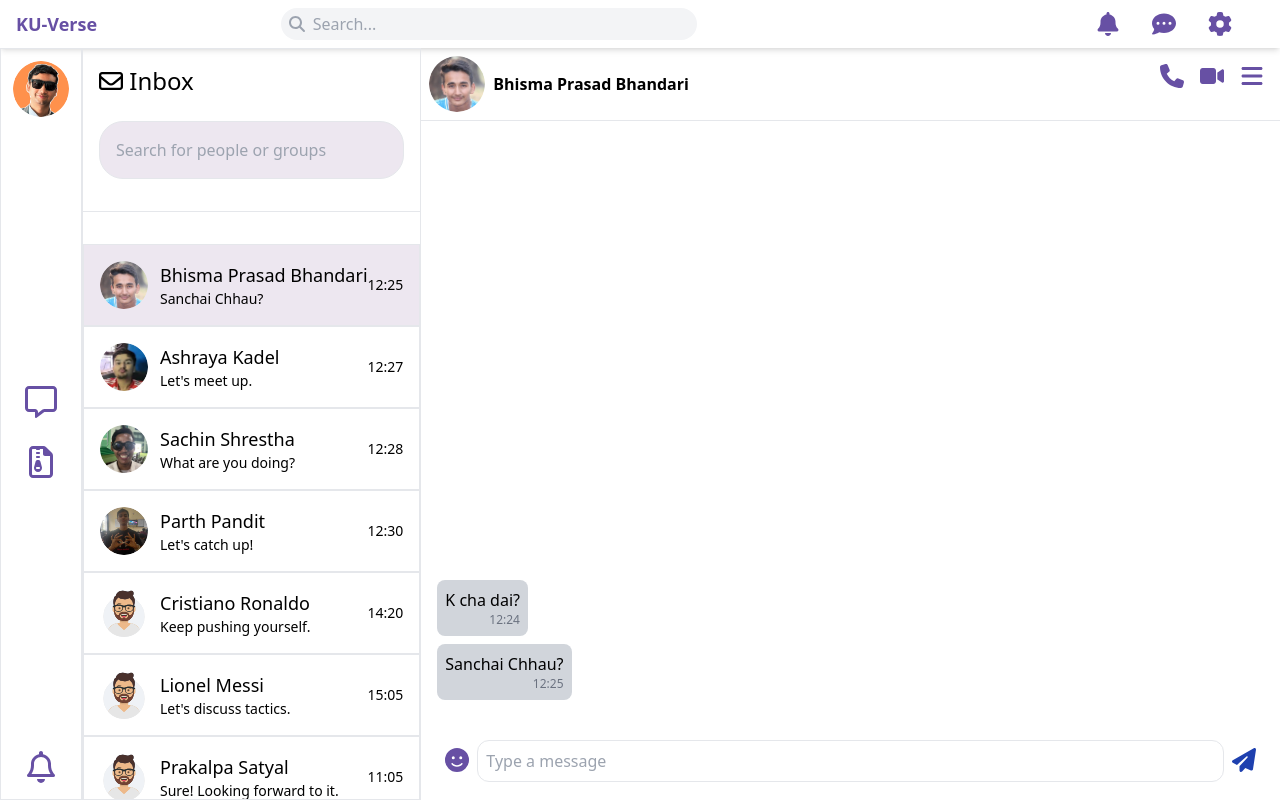
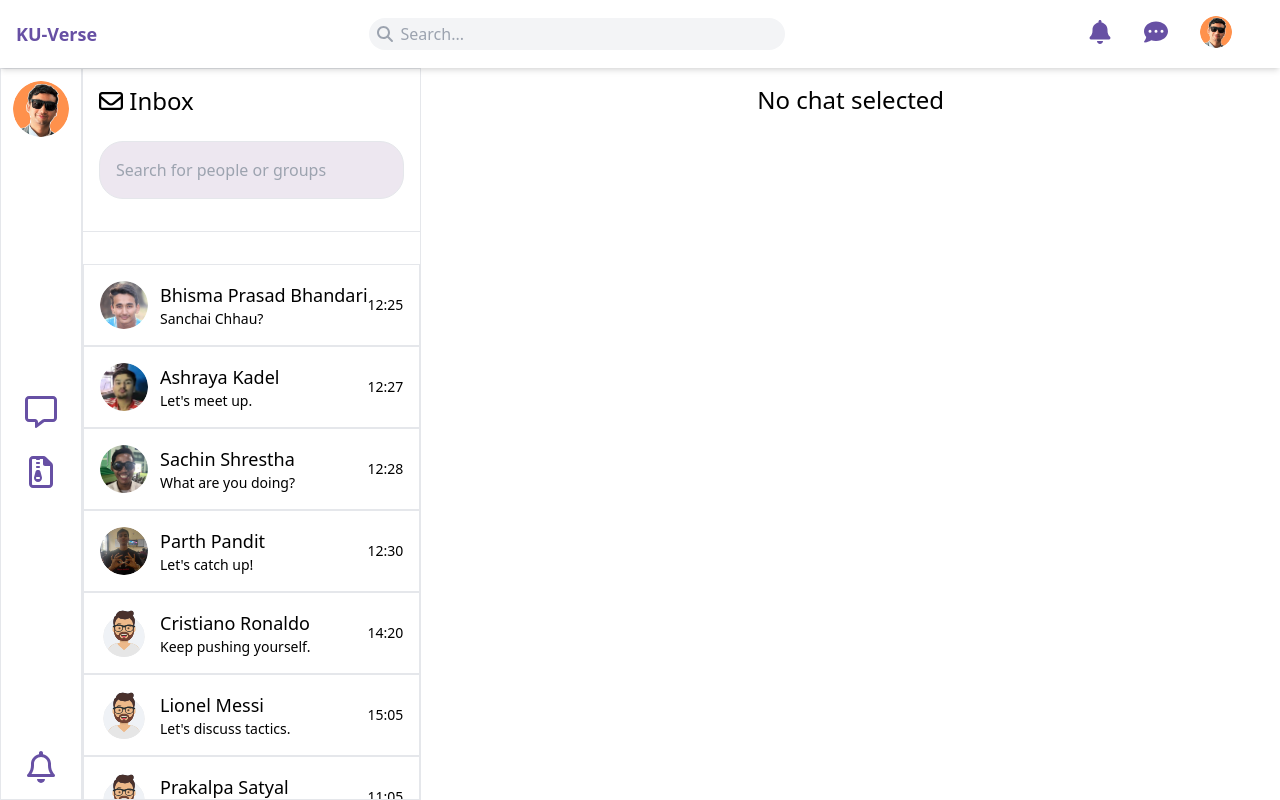
Before and after one commit to hridayanshu236/KU_Verse, a React (Vite) app in the folder frontend/: page /chats in a window 1280 px wide. Built offline with nearby package versions, Linux system fonts and the light colour scheme.

Commit message:
added empty pages

```diff
--- a/frontend/src/App.jsx
+++ b/frontend/src/App.jsx
@@ -2,13 +2,18 @@ import React from "react";
 import { Route, Routes } from "react-router-dom";
 import Chats from "./pages/Chats";
 import Posts from "./Components/Posts";
-
+import Profile from "./pages/Profile";
+import Feed from "./pages/Feed";
+import Settings from "./pages/Settings";
 function App() {
   return (
     <>
       <Routes>
         <Route path="/chats" element={<Chats />} />
         <Route path="/posts" element={<Posts />} />
+        <Route path="/profile" element={<Profile />} />
+        <Route path="/feed" element={<Feed />} />
+        <Route path="/settings" element={<Settings/>} />
       </Routes>
     </>
   );
--- a/frontend/src/Components/Navbar.jsx
+++ b/frontend/src/Components/Navbar.jsx
@@ -1,19 +1,26 @@
+import React, { useState } from "react";
 import { FontAwesomeIcon } from "@fortawesome/react-fontawesome";
 import {
   faBell,
   faCommentDots,
   faCog,
   faSearch,
+  faUser,
+  faSignOutAlt,
 } from "@fortawesome/free-solid-svg-icons";
+import profile from "../assets/profile.png";
+import { NavLink } from "react-router-dom";
 
 const Navbar = () => {
+  const [profileDropDown, setProfileDropDown] = useState(false);
+
   return (
-    <nav className="bg-white shadow-md px-4 py-2 flex justify-between items-center">
-
+    <nav className="bg-white shadow-md px-4 py-3 flex justify-between items-center relative">
+        <NavLink to="/feed">
       <div className="flex items-center cursor-pointer">
-
         <h1 className="text-lg font-bold text-[rgb(103,80,164)]">KU-Verse</h1>
       </div>
+        </NavLink>
 
       {/* Search Bar */}
       <div className="flex items-center bg-gray-100 px-2 py-1 rounded-full w-1/3 ">
@@ -24,18 +31,50 @@ const Navbar = () => {
           className="bg-transparent focus:outline-none w-full pl-2 text-gray-700"
         />
       </div>
-      <div>
 
+      <div className="flex px-4 text-[rgb(103,80,164)]">
+        <FontAwesomeIcon
+          icon={faBell}
+          className="w-6 h-6 cursor-pointer px-4 py-2"
+        />
+        <NavLink to="/chats">
+        <FontAwesomeIcon
+          icon={faCommentDots}
+          className="w-6 h-6 cursor-pointer px-4 py-2"
+        />
+        </NavLink>
+        <div className="px-4 py-1">
+          <img
+            src={profile}
+            alt="profile"
+            className="w-8 h-8 object-cover rounded-full cursor-pointer"
+            onClick={() => setProfileDropDown(!profileDropDown)}
+          />
+        </div>
       </div>
 
-      <div className="flex px-4 text-[rgb(103,80,164)]">
-        <FontAwesomeIcon icon={faBell} className="w-6 h-6 cursor-pointer px-4" />
-        <FontAwesomeIcon
-          icon={faCommentDots}
-          className="w-6 h-6 cursor-pointer px-4"
-        />
-        <FontAwesomeIcon icon={faCog} className="w-6 h-6 cursor-pointer px-4" />
-      </div>
+      {profileDropDown && (
+        <div className="absolute right-8 top-14 text-[rgb(103,80,164)] bg-white text-xl shadow-lg p-5 rounded-md">
+          <ul className="flex flex-col">
+            <NavLink to="/profile">
+            <li className="flex items-center p-2 hover:bg-gray-200 rounded cursor-pointer">
+              <FontAwesomeIcon icon={faUser} className="mr-2" />
+              Profile
+            </li>
+            </NavLink>
+            <NavLink to="/settings">
+            <li className="flex items-center p-2 hover:bg-gray-200 rounded cursor-pointer">
+              <FontAwesomeIcon icon={faCog} className="mr-2" />
+              Settings
+            </li>
+            </NavLink>
+            <li className="flex items-center p-2 hover:bg-gray-200 rounded cursor-pointer">
+              <FontAwesomeIcon icon={faSignOutAlt} className="mr-2" />
+              Logout
+            </li>
+          </ul>
+        </div>
+      )}
     </nav>
   );
 };
--- a/frontend/src/pages/Chats.jsx
+++ b/frontend/src/pages/Chats.jsx
@@ -5,23 +5,16 @@ import kadelPic from "../assets/kadel.png";
 import sachinPic from "../assets/sachin.png";
 import parthPic from "../assets/parth.png";
 import defaultPic from "../assets/default.svg";
-import Picker from "@emoji-mart/react";
 import chatData from "../assets/dummyChats.json";
 import { FontAwesomeIcon } from "@fortawesome/react-fontawesome";
 import {
   faBars,
-  faCross,
-  faDoorClosed,
-  faPhone,
-  faVideo,
 } from "@fortawesome/free-solid-svg-icons";
 import {
   faBell,
   faEnvelope,
   faFileArchive,
   faMessage,
-  faPaperPlane,
-  faSmile,
 } from "@fortawesome/free-regular-svg-icons";
 import Navbar from "../components/Navbar";
 import ChatInfo from "../components/Chats/ChatInfo";
@@ -39,15 +32,8 @@ const Chats = () => {
     person.profilePic = profilePics[person.name] || defaultPic;
   });
 
-  const [selectedChat, setSelectedChat] = useState(chatData[0]);
+  const [selectedChat, setSelectedChat] = useState("");
   const [isSidebarOpen, setIsSidebarOpen] = useState(false);
-  const [inputValue, setInputValue] = useState("");
-  const [showEmojiPicker, setShowEmojiPicker] = useState(false);
-  const addEmoji = (e) => {
-    let emoji = e.native;
-    setInputValue(inputValue + emoji);
-  };
-
   return (
     <>
       <div className="flex flex-col min-h-[100vh] max-h-[100vh]">
@@ -156,8 +142,14 @@ const Chats = () => {
             </div>
           </div>
           {/* Chat details */}
-          <div className="mdd:flex flex-col flex-grow justify-between hidden ">
-            <ChatInfo selectedChat={selectedChat} />
+          <div className="mdd:flex  flex-col hidden flex-grow justify-between">
+            {selectedChat ? (
+              <ChatInfo selectedChat={selectedChat} />
+            ) : (
+              <div>
+                <h1 className="text-2xl text-center pt-4 ">No chat selected</h1>
+              </div>
+            )}
           </div>
         </div>
       </div>
--- /dev/null
+++ b/frontend/src/pages/Feed.jsx
@@ -0,0 +1,15 @@
+import React from "react";
+import Navbar from "../components/Navbar";
+const Feed = () => {
+  return (
+    <>
+      <div className="flex flex-col">
+        <div className="">
+          <Navbar />
+        </div>
+        <h1 className="text-center font-bold">Feed</h1>
+      </div>
+    </>
+  );
+};
+export default Feed;
--- /dev/null
+++ b/frontend/src/pages/Profile.jsx
@@ -0,0 +1,15 @@
+import React from "react";
+import Navbar from "../components/Navbar";
+const Profile = () => {
+  return (
+    <>
+      <div className="flex flex-col">
+        <div className="">
+          <Navbar />
+        </div>
+        <h1 className="text-center font-bold">Profile</h1>
+      </div>
+    </>
+  );
+};
+export default Profile;
--- /dev/null
+++ b/frontend/src/pages/Settings.jsx
@@ -0,0 +1,15 @@
+import React from "react";
+import Navbar from "../components/Navbar";
+const Settings = () => {
+  return (
+    <>
+      <div className="flex flex-col">
+        <div className="">
+          <Navbar />
+        </div>
+        <h1 className="text-center font-bold">Settings</h1>
+      </div>
+    </>
+  );
+};
+export default Settings;
```
